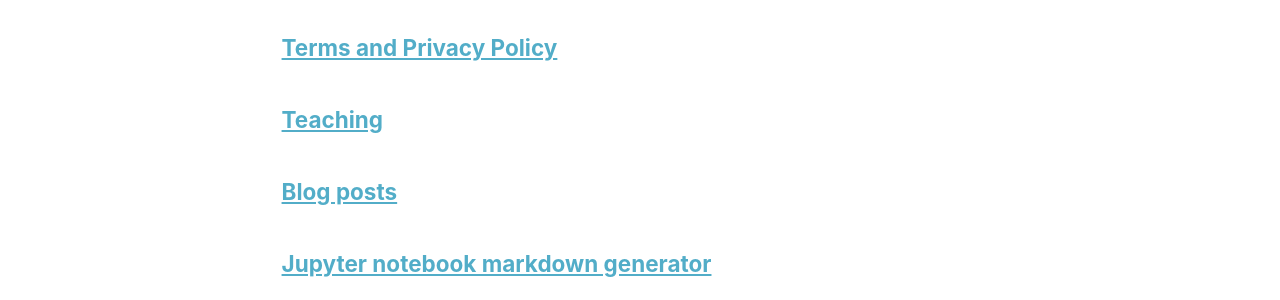
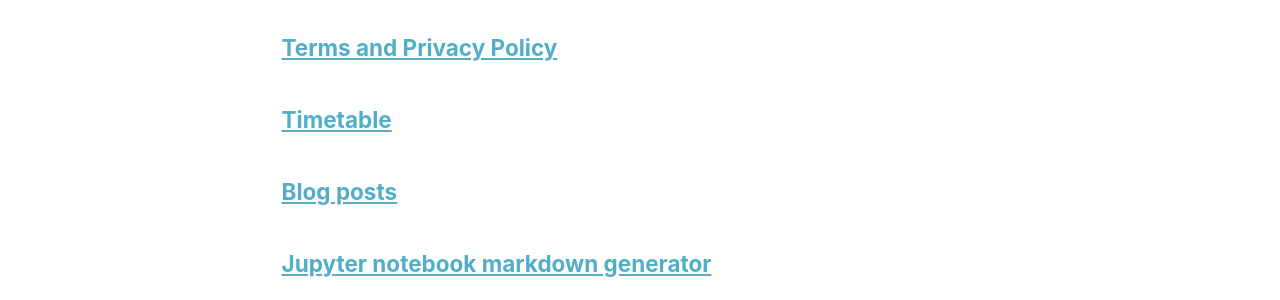
Before and after one commit to dingfengkun/Zhuoyao.github.io, a Jekyll site: the page built from _pages/page-archive.html, in a window 1280 px wide. Shown: the part 1372-1672 px from the top of the page. Built offline with Jekyll 4.4.1, drawn with Linux system fonts in a browser that asks for light colours.

Commit message:
try timetable.html route

```diff
--- a/_config.yml
+++ b/_config.yml
@@ -81,7 +81,7 @@
 # Site Author
 author:
   name             : "Zhuoyao Yang"
-  avatar           : "me.png"
+  avatar           : "images/me.png"
   bio              : "Human,but want to become a penguin"
   location         : "USYD"
   employer         :
--- a/_pages/timetable.html
+++ b/_pages/timetable.html
@@ -1,7 +1,7 @@
 ---
 layout: archive
-title: "Teaching"
-permalink: /teaching/
+title: "Timetable"
+permalink: /timetable/
 author_profile: true
 ---
 
```
Also changed, not shown: 1 other file.
